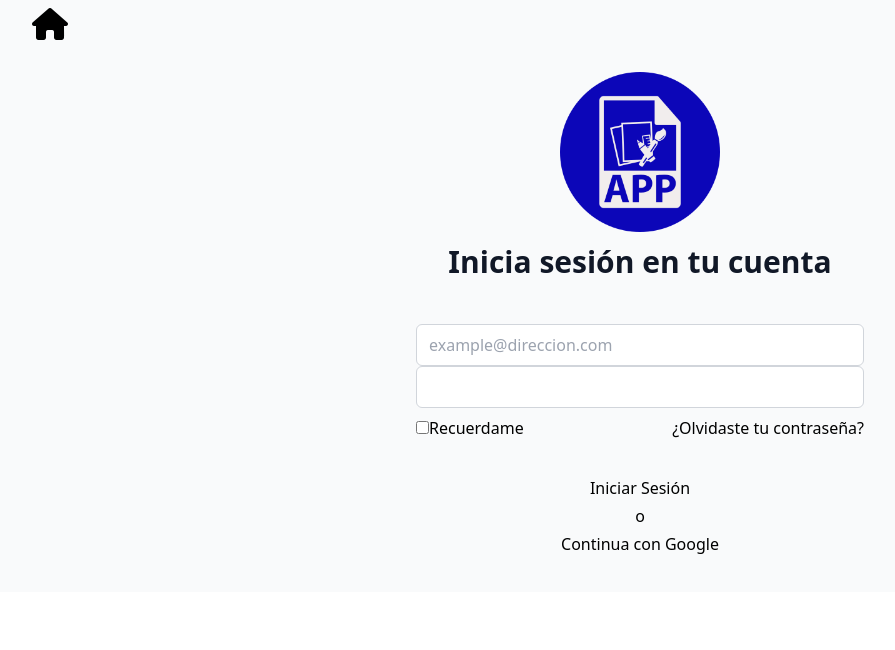
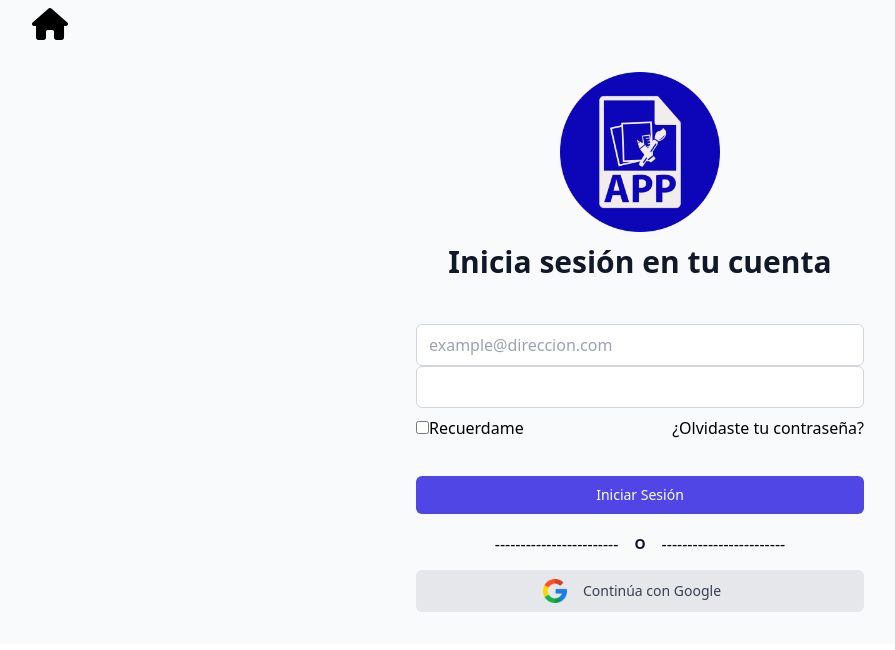
Before and after one commit to jmarti1a2/Project, a React (Create React App) app: page /login in a window 1280 px wide. Shown: the top 650 px of the page, without its empty margins (0-895 px from the left). Built offline with nearby package versions, Linux system fonts and the light colour scheme.

Commit message:
Cambios esteticos interfaz Login

```diff
--- a/src/pages/Login.jsx
+++ b/src/pages/Login.jsx
@@ -1,4 +1,5 @@
 import React from 'react'
+import Google from 'media/google.png';
 import { Link } from 'react-router-dom'
 
 function Login() {
@@ -25,15 +26,28 @@ function Login() {
                 <div className='flex-col justify-center items-center text-center py-6'>
                     <div className='py-1'>
                         <Link to='/admin'>
-                            <button type='submit'>Iniciar Sesión</button>
+                            <button type='submit' className='group relative w-full flex justify-center py-2 px-4 border border-transparent text-sm font-medium rounded-md text-white bg-indigo-600 hover:bg-indigo-700 focus:outline-none focus:ring-2 focus:ring-offset-2 focus:ring-indigo-500'>Iniciar Sesión</button>
                         </Link>
                     </div>
-                    <div>
-                        o
+
+                    <div className='flex items-center justify-center'>
+                            <span className='mx-4'>------------------------</span>
+                            <h2 className='my-4 text-center text-sm font-extrabold text-gray-900'>O</h2>
+                            <span className='mx-4'>------------------------</span>
                     </div>
-                    <div className='py-1'>
-                        <button>Continua con Google</button>
-                    </div>
+                    <div className='max-w-md w-full'>
+                          <div>
+                          <button
+                                type='submit'
+                                className='group relative w-full flex justify-center py-2 px-4 border border-transparent text-sm font-medium rounded-md text-gray-700 bg-gray-200 hover:bg-gray-300 focus:outline-none focus:ring-2 focus:ring-offset-2 focus:ring-gray-500'
+                            >
+                                <div className='flex items-center justify-start'>
+                                <img src={Google} alt='Logo Google' className='h-6 w-6' />
+                                <span className='mx-4'>Continúa con Google</span>
+                                </div>
+                            </button>
+                            </div>
+                        </div>
                 </div>
             </form>
         </div>
```
